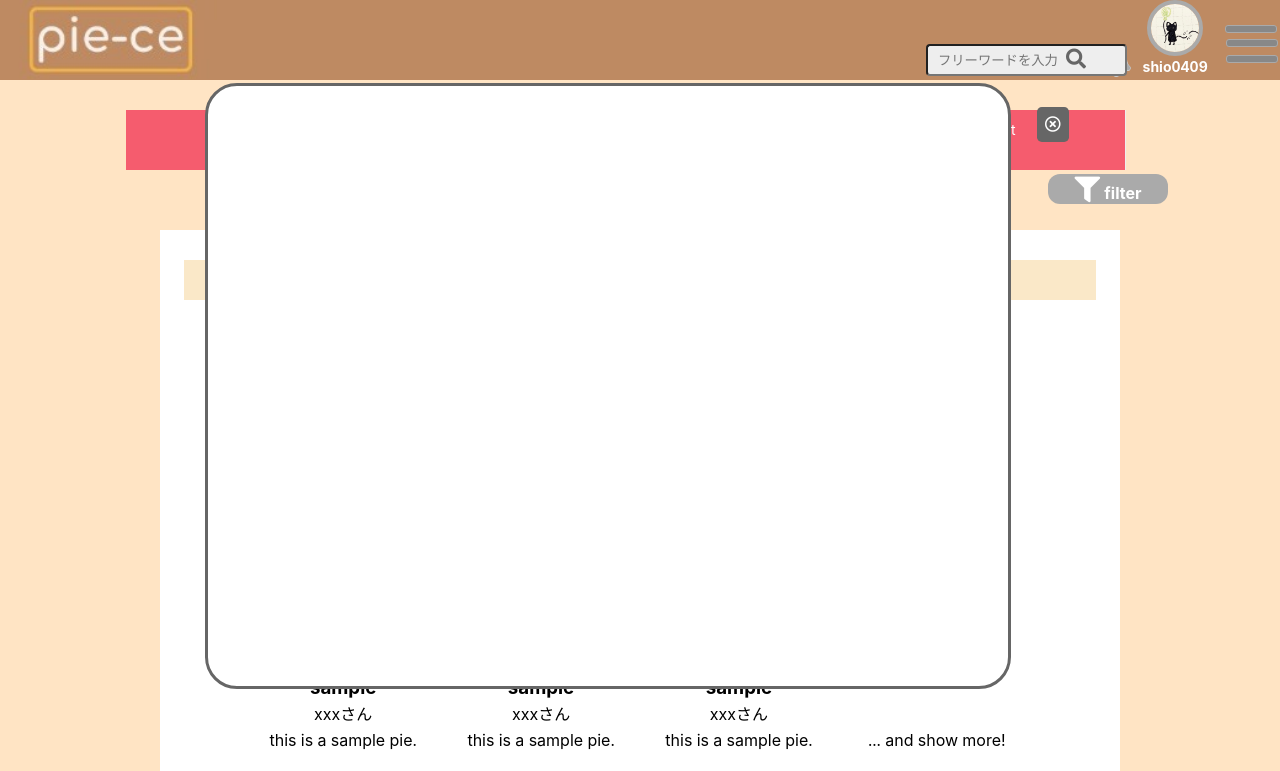
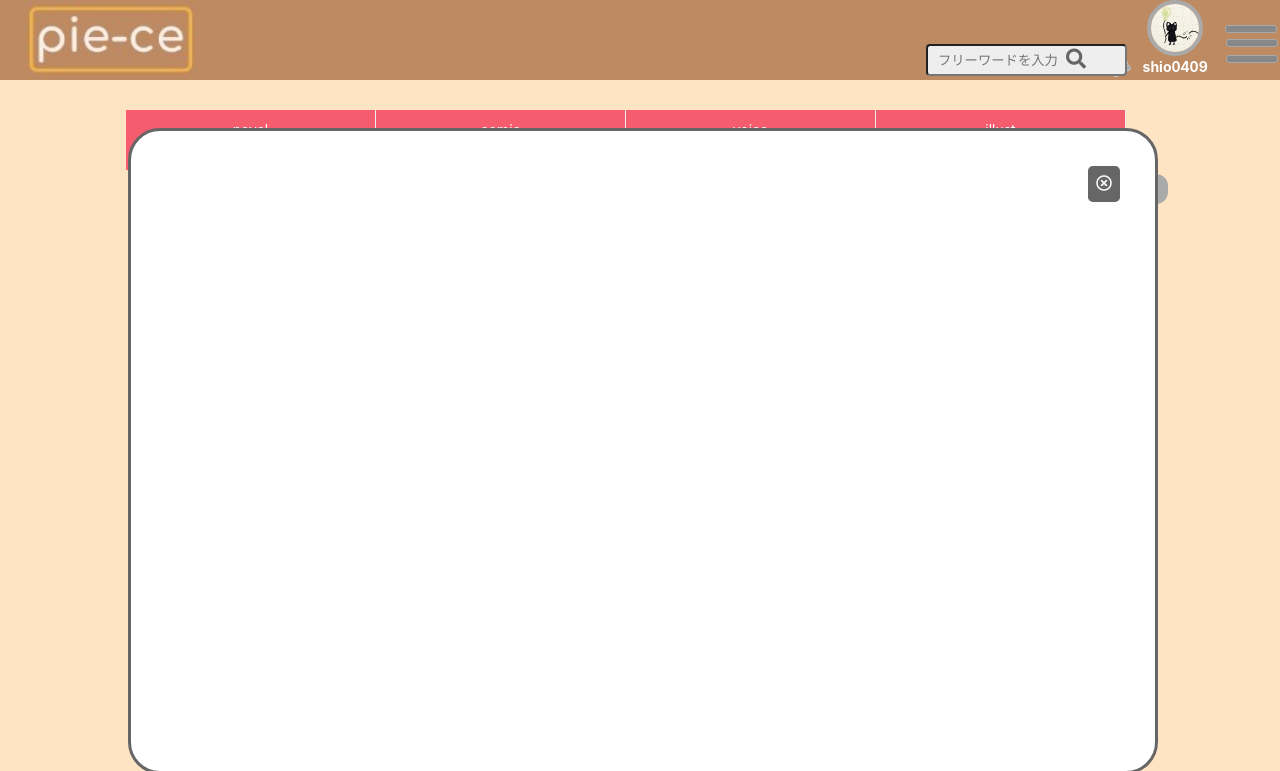
Before and after one commit to Shio0409/pie-ce, a website: page sample/index .html in a window 1280 px wide. Shown: the top 771 px of the page. Drawn offline with Linux system fonts and the light colour scheme.

Commit message:
bug fixed

```diff
--- a/sample/index .html
+++ b/sample/index .html
@@ -8,7 +8,6 @@
     <title>Pie-ce</title>
 </head>
 <body>
-    <div class="welcome_board_container">
     <div class="add-control">
         <div class="action-close">
             <input type="checkbox" class="welcome_board_checkbox" id="welcome_board_close" name="welcome_board_close" /><label for="welcome_board_close" class="welcome_board_btn">
@@ -16,7 +15,6 @@
             </label>
             <div class="welcome_board">
 
-                </div>
             </div>
         </div>
     </div>
--- a/sample/main_page .css
+++ b/sample/main_page .css
@@ -403,17 +403,13 @@ button {
 /*
  * WELCOME BOARD
  */
-.welcome_board_container{
-    width: 80%;
-    height: 80%;
-    position: fixed;
-    z-index: 500;
-    margin: 4% 16%;
-}
     .welcome_board{
+        width: 80%;
+        height: 80%;
+        position: fixed;
+        z-index: 100;
+        margin: 5% 10%;
         display: block;
-        width: 800px;
-        height: 600px;
         border-radius: 2rem;
         background-color: white;
         border: solid 0.2rem #666;
@@ -431,24 +427,21 @@ button {
         margin-right: 160px;
         margin-top: 40px;
     }
-    .welcome_board_btn:hover {
-        cursor: pinter;
-    }
     .welcome_board_btn:active {
         background: #aaa;
     }
     /* close button */
     .action-close {
-        position: relative;
-        margin-top: 2em;
+        z-index: 500;
+        position: fixed;
+        margin-top: 5%;
     }
-    .action-close .welcome_board_btn {
-        position: absolute;
-        right: 0;
-        top: -1em;
+    .welcome_board_btn {
+        position: fixed;
+        z-index: 501;
+        margin: 8% 0 0 85%;
     }
     .action-close .welcome_board_box {
-        margin-bottom: 2em;
         border: 2px solid #aaa;
     }
 
```
Lines whose indentation alone changed are shown as unchanged.
